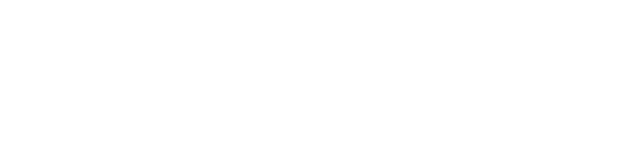
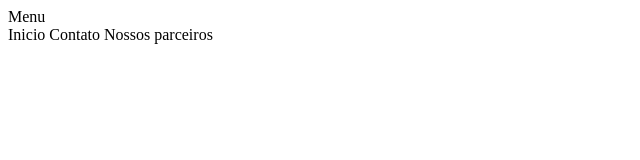
Before and after one commit to DaniRod03/projeto-git1, a plain HTML site: page index.html in a window 1280 px wide. Shown: the whole page, without its empty margins (0-640 px from the left). Drawn offline with Linux system fonts and the light colour scheme.

Commit message:
agora vai

```diff
--- a/index.html
+++ b/index.html
@@ -9,7 +9,9 @@
 </head>
 
 <body>
-
+    <header> Menu <br>
+        Inicio Contato Nossos parceiros
+    </header>
 </body>
 
 </html>
```
